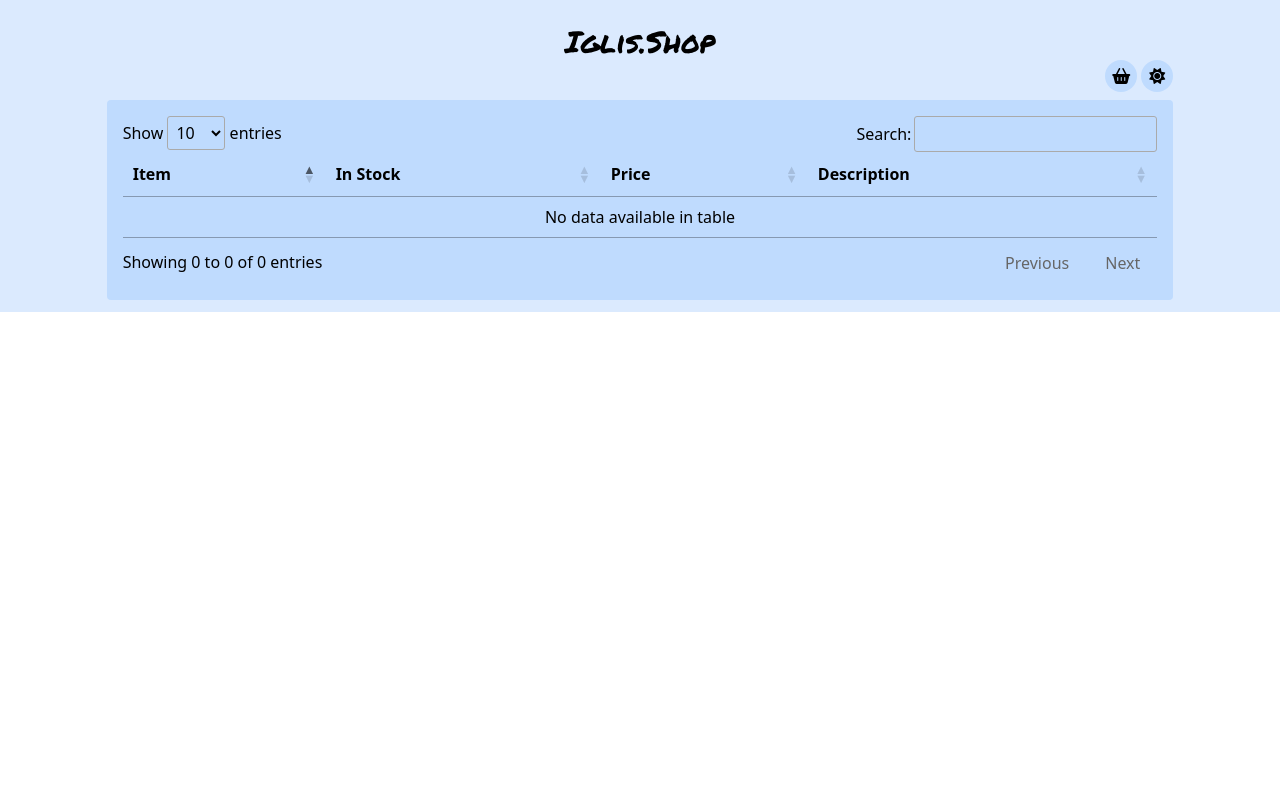
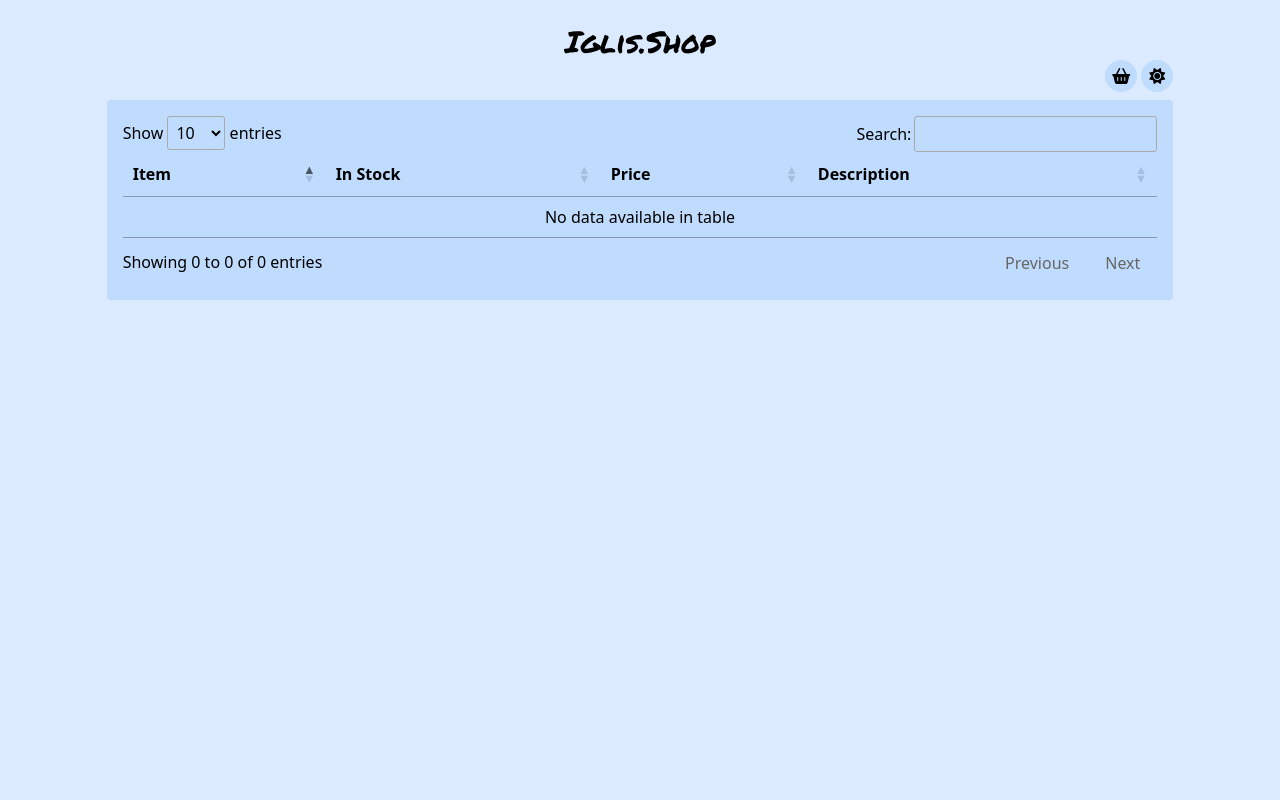
Before and after one commit to phever/darkAgesMicroStore, a Django app: page / in a window 1280 px wide. Run offline with Django 5.2, Linux system fonts and the light colour scheme; data that the repository does not hold is empty; parts of the project's set-up code (start-up, migrations or seed data) failed here and were passed over; some libraries are stand-ins or nearby versions.

Commit message:
jk fix it now

```diff
--- a/static/default.css
+++ b/static/default.css
@@ -590,12 +590,12 @@ video {
   margin-bottom: 0.5rem;
 }
 
+.mb-3 {
+  margin-bottom: 0.75rem;
+}
+
 .mt-6 {
   margin-top: 1.5rem;
-}
-
-.mb-3 {
-  margin-bottom: 0.75rem;
 }
 
 .block {
@@ -730,7 +730,7 @@ video {
 }
 
 html, body {
-  min-height: 100%;
+  min-height: 100vh;
 }
 
 div.dt-container.dt-empty-footer tbody>tr:last-child>* {
--- a/templates/base.html
+++ b/templates/base.html
@@ -13,7 +13,7 @@
 	<link href="//cdn.datatables.net/2.0.8/css/dataTables.dataTables.min.css" rel="stylesheet"/>
 	<link href="{% static 'webfonts/all.min.css' %}" rel="stylesheet">
 </head>
-<body>
+<body class="bg-blue-100 text-black dark:text-gray-400 dark:bg-gray-800">
 {% block content %}{% endblock %}
 {% block javascript %}
 	<script src="{% static 'jquery.min.js' %}"></script>
--- a/templates/index.css
+++ b/templates/index.css
@@ -3,7 +3,7 @@
 @tailwind utilities;
 
 html, body {
-	min-height: 100%;
+	min-height: 100vh;
 }
 
 div.dt-container.dt-empty-footer tbody>tr:last-child>* {
--- a/templates/index.html
+++ b/templates/index.html
@@ -2,8 +2,7 @@
 {% load static %}
 
 {% block content %}
-	<div class="flex flex-col justify-center items-center h-full bg-blue-100 text-black dark:text-gray-400
-	dark:bg-gray-800" id="content-block">
+	<div class="flex flex-col justify-center items-center" id="content-block">
 
 		<div class="text-3xl mt-6">
 			<p class="permanent-marker-regular">Iglis.Shop</p>
```
